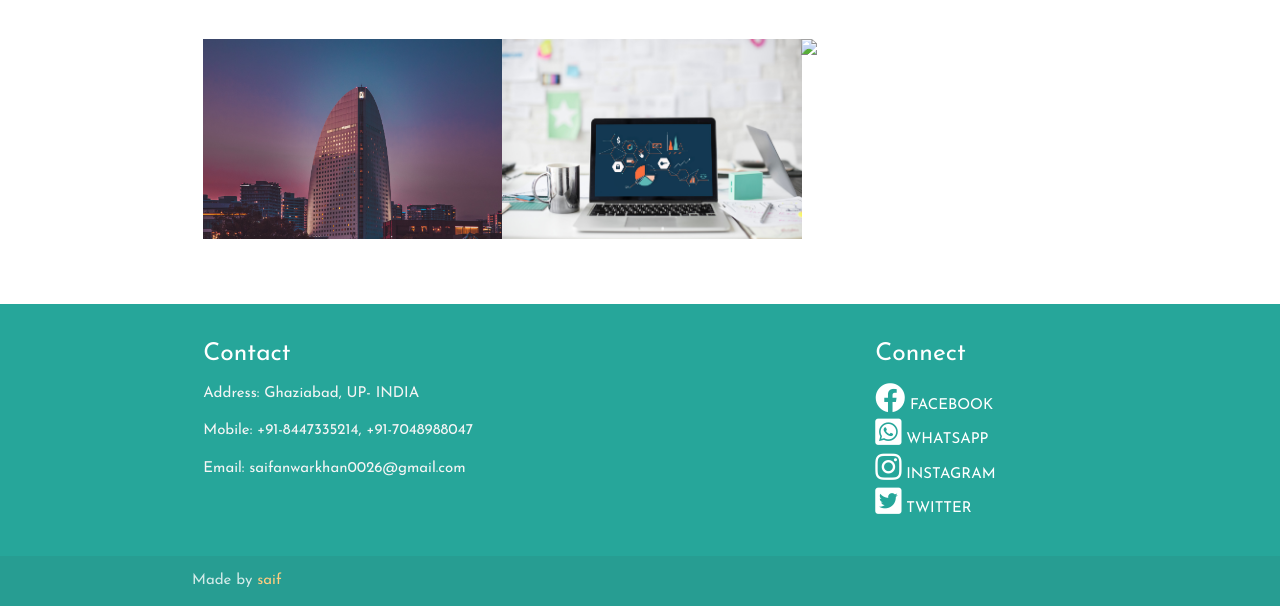
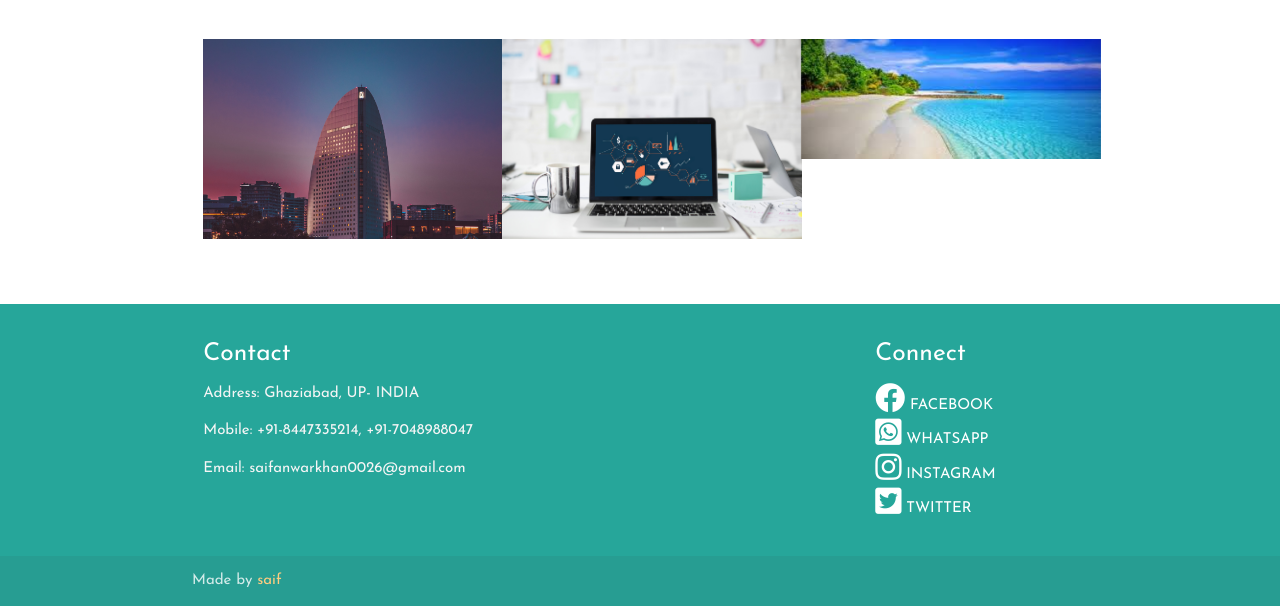
Before and after one commit to saifanwarkhan/saifweb, a plain HTML site: page index.html in a window 1280 px wide. Shown: the part 2003-2609 px from the top of the page. Drawn offline with nearby package versions, Linux system fonts and the light colour scheme.

Commit message:
Update index.html

```diff
--- a/index.html
+++ b/index.html
@@ -121,7 +121,7 @@
         <img class="materialboxed" width="300" src="img/3.jpg">
       </div>
       <div class="col s12 l4 m4">
-        <img class="materialboxed" width="300" src="img/4.jpg">
+        <img class="materialboxed" width="300" src="img/bg3.jpg">
       </div>
 
     </div>
```
